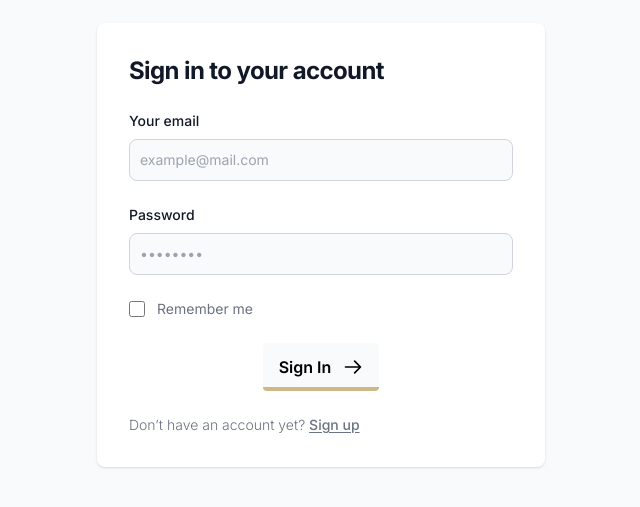
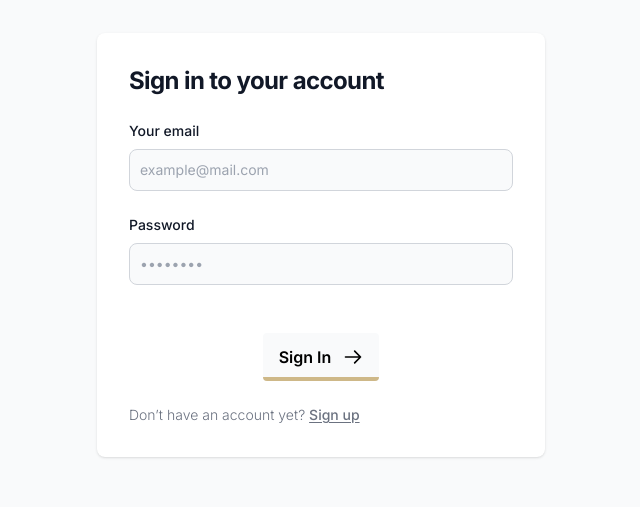
Before and after one commit to Karim-Mammadli/BoilerPlate, a Next.js app: page /signin in a window 1280 px wide. Shown: the part 167-674 px from the top of the page, without its empty margins (319-959 px from the left). Built offline with nearby package versions, Linux system fonts and the light colour scheme.

Commit message:
remove remember me

```diff
--- a/src/app/signin/page.tsx
+++ b/src/app/signin/page.tsx
@@ -80,12 +80,12 @@ export default function SignIn() {
                   </div>
                   <div className="flex items-center justify-between">
                       <div className="flex items-start">
-                          <div className="flex items-center h-5">
+                          {/* <div className="flex items-center h-5">
                             <input id="remember" aria-describedby="remember" type="checkbox" className="w-4 h-4 border border-gray-300 rounded bg-gray-50 focus:ring-3 focus:ring-primary-300 dark:bg-gray-700 dark:border-gray-600 dark:focus:ring-primary-600 dark:ring-offset-gray-800" required />
                           </div>
                           <div className="ml-3 text-sm">
                             <label htmlFor="remember" className="text-gray-500 dark:text-gray-300">Remember me</label>
-                          </div>
+                          </div> */}
                       </div>
                       {/* <a href="#" className="text-sm font-medium text-primary-600 hover:underline dark:text-primary-500">Forgot password?</a> */}
                   </div>
```
